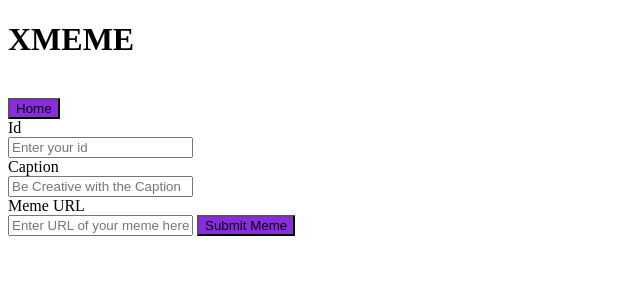
After one commit to abhishekjoshi2612/XMEME, a Flask app: page /editit in a window 1280 px wide. The commit adds this page. Shown: the top 300 px of the page, without its empty margins (0-640 px from the left). Run offline with Flask 2, Linux system fonts and the light colour scheme.

Commit message:
just swagger and docker remaining

```diff
--- a/app.py
+++ b/app.py
@@ -65,6 +65,9 @@ Users.reverse()
 @app.route('/')
 def hi():
     return render_template('home_page.html',userdetail = Users)
+@app.route('/editit')
+def hello():
+    return render_template('edit.html')
 @app.route('/register',methods = ["POST"])
 def register():
     if request.method == "POST":
@@ -93,6 +96,27 @@ def register():
            print('hey invalid format')
            return render_template('home_page.html',alert = 3,userdetail = Users)
 
+
+
+
+
+@app.route('/edit',methods=['POST'])
+def edit():
+    if request.method == "POST":
+        id = request.form["id"]
+        caption = request.form["caption"]
+        url = request.form["url"]
+        if check_url(url) and url is not None and caption is not None and id is not None:
+            users = User.query.filter_by(id=request.form["id"]).first()
+            if users is None:
+                return render_template('edit.html',msg = 2),404
+            else:
+                user = User(name = users.name,caption = users.caption,url = users.url)
+                db.session.add(user)
+                db.session.commit()
+                return render_template('edit.html',msg = 1)
+        else:
+            return  render_template('edit.html',msg = 2),404
 
 
 
--- /dev/null
+++ b/templates/edit.html
@@ -0,0 +1,59 @@
+<!DOCTYPE html>
+<html lang="en">
+<head>
+   <h1>XMEME</h1>
+
+  <br>
+   <input type = "button" onclick = "location.href = '/';" value = "Home" style="background-color:blueviolet"/>
+  <style>
+  .Header{
+position: sticky;
+top : 0;
+/*background-color: white;*/
+  }
+
+  </style>
+<!--<link rel = "stylesheet" href = "styles.css">-->
+  </head>
+  <body>
+<div class="Header">
+
+    <form  name = "editform" action = "/edit" method="post"  id = "editform">
+
+      <label for = "id">Id</label>
+      <br>
+      <input type = "text" id = "id" name = "id" placeholder = "Enter your id">
+      <br>
+
+      <label for = "caption">Caption</label>
+      <br>
+      <input type = "text" id = "caption" name = "caption" placeholder = "Be Creative with the Caption">
+      <br>
+      <label for = "url">Meme URL</label>
+      <br>
+      <input type = "text" id = "url" name = "url" placeholder = "Enter URL of your meme here">
+      <input type = "submit" value = "Submit Meme" style="background-color:blueviolet">
+      <br>
+      </form>
+
+</div>
+{% block body %}
+{% if msg == 1 %}
+<script>
+    alert('Hey we have edited the requested meme');
+</script>
+
+{% endif %}
+
+{% if msg == 2 %}
+<script>
+    alert('Hey please input correct id and fill every field and correct url');
+</script>
+
+{% endif %}
+{% endblock %}
+
+    </body>
+
+
+</html>
--- a/templates/home_page.html
+++ b/templates/home_page.html
@@ -66,6 +66,7 @@ alert('Your meme is submitted');
 
 
     </form >
+    <input type = "button" onclick = "location.href = '/editit';" value = "edit" style="background-color:violet"/>
         </div>
         <div class="Content">
             <div class="Wrapper">
```
